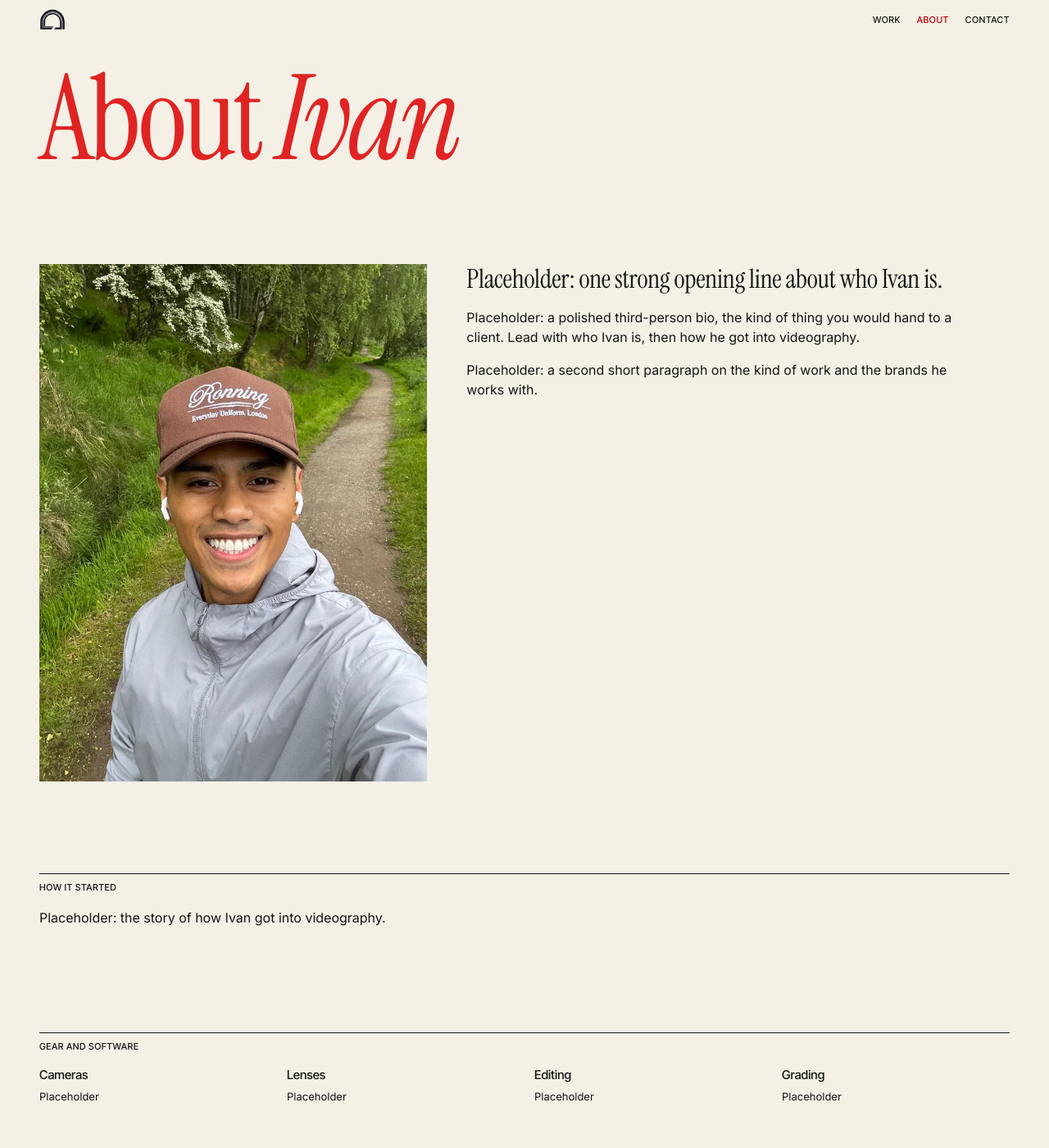
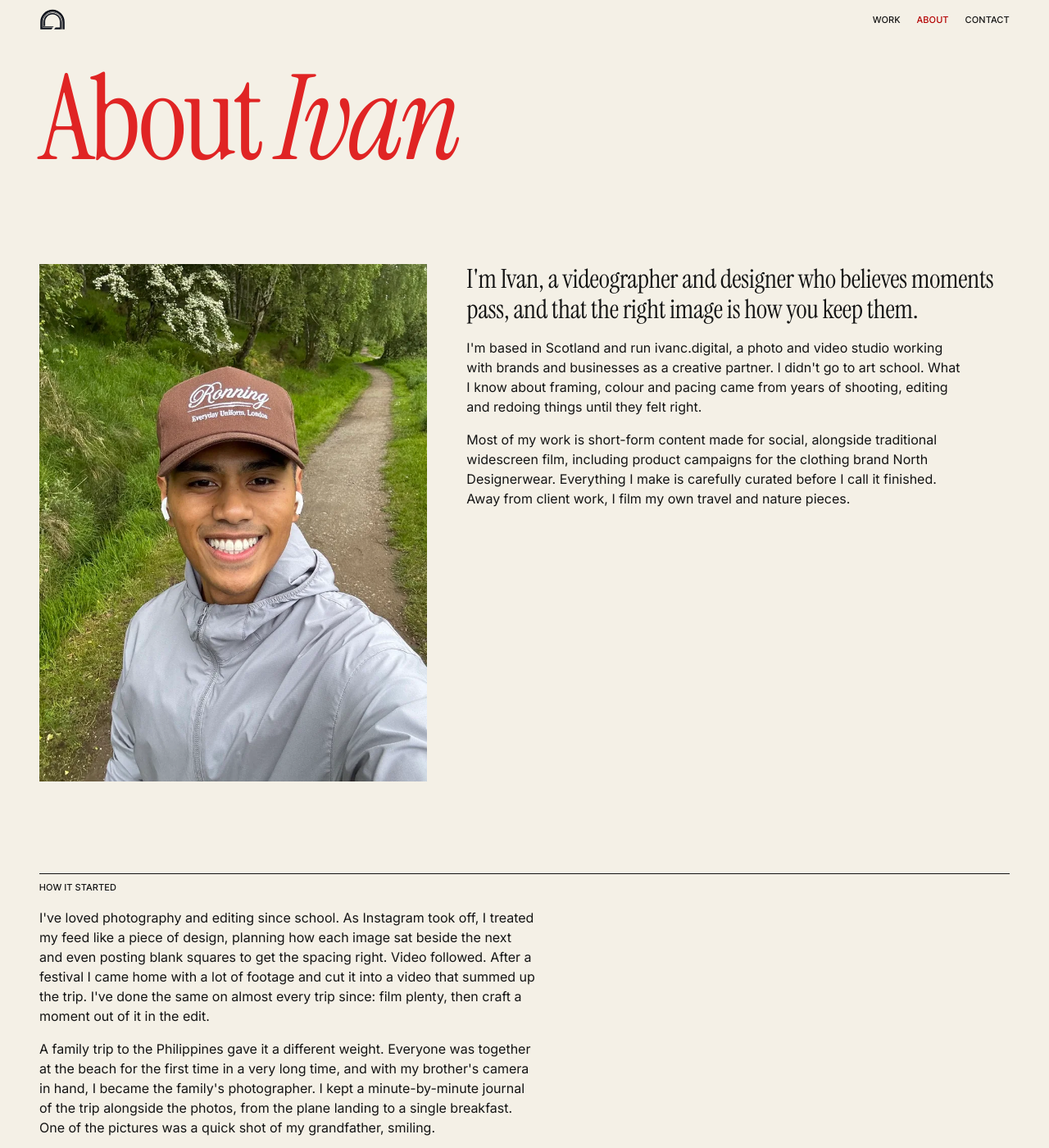
Before and after one commit to imperialfox/ivanc.digital, a Jekyll site: the page built from about.html, in a window 1280 px wide and 1400 px high. Shown: the whole window at 82% size. Built offline with Jekyll 4.4.1, drawn with Linux system fonts in a browser that asks for light colours; some of the changed text lies outside the part shown.

Commit message:
Write About page copy in first person (0.2.16)
Replace the lead, bio paragraphs and How it started placeholders with Ivan's own copy. Bump version and update changelog.

Co-Authored-By: Claude Sonnet 5.5 <noreply@anthropic.com>
Claude-Session: https://claude.ai/code/session_01TToM25mphN9qb9psSJrV1v

```diff
--- a/_config.yml
+++ b/_config.yml
@@ -8,7 +8,7 @@ url: "https://ivanc.digital"
 baseurl: ""
 
 # Site version. Used for cache busting (?v=...) on CSS and JS. Keep in step with CHANGELOG.md.
-version: "0.2.15"
+version: "0.2.16"
 
 # Scroll effects (0.2.0): spinning scroll button that turns into back-to-top, soft fade-ins
 # as you scroll, and the draggable cubes on Home. Set to false to switch them all off.
--- a/about.html
+++ b/about.html
@@ -20,16 +20,19 @@ page_css: about-and-contact.css
     </div>
   </div>
   <div class="about-text">
-    <p class="lead">Placeholder: one strong opening line about who Ivan is.</p>
-    <p>Placeholder: a polished third-person bio, the kind of thing you would hand to a client. Lead with who Ivan is, then how he got into videography.</p>
-    <p>Placeholder: a second short paragraph on the kind of work and the brands he works with.</p>
+    <p class="lead">I'm Ivan, a videographer and designer who believes moments pass, and that the right image is how you keep them.</p>
+    <p>I'm based in Scotland and run ivanc.digital, a photo and video studio working with brands and businesses as a creative partner. I didn't go to art school. What I know about framing, colour and pacing came from years of shooting, editing and redoing things until they felt right.</p>
+    <p>Most of my work is short-form content made for social, alongside traditional widescreen film, including product campaigns for the clothing brand North Designerwear. Everything I make is carefully curated before I call it finished. Away from client work, I film my own travel and nature pieces.</p>
   </div>
 </div>
 
 <section class="about-section">
   <h2 class="section-label">How it started</h2>
   <div class="about-text">
-    <p>Placeholder: the story of how Ivan got into videography.</p>
+    <p>I've loved photography and editing since school. As Instagram took off, I treated my feed like a piece of design, planning how each image sat beside the next and even posting blank squares to get the spacing right. Video followed. After a festival I came home with a lot of footage and cut it into a video that summed up the trip. I've done the same on almost every trip since: film plenty, then craft a moment out of it in the edit.</p>
+    <p>A family trip to the Philippines gave it a different weight. Everyone was together at the beach for the first time in a very long time, and with my brother's camera in hand, I became the family's photographer. I kept a minute-by-minute journal of the trip alongside the photos, from the plane landing to a single breakfast. One of the pictures was a quick shot of my grandfather, smiling.</p>
+    <p>Months later, lockdown began and he passed away. We couldn't travel to say goodbye, and there were very few recent photographs of him. That one was the picture chosen for his funeral.</p>
+    <p>It changed how I think about the work. Moments pass and don't return, and a well-made photo or film is how they are kept. That belief is behind everything I make: work that doesn't only look good but makes people feel something.</p>
   </div>
 </section>
 
```
Also changed, not shown: CHANGELOG.md.
